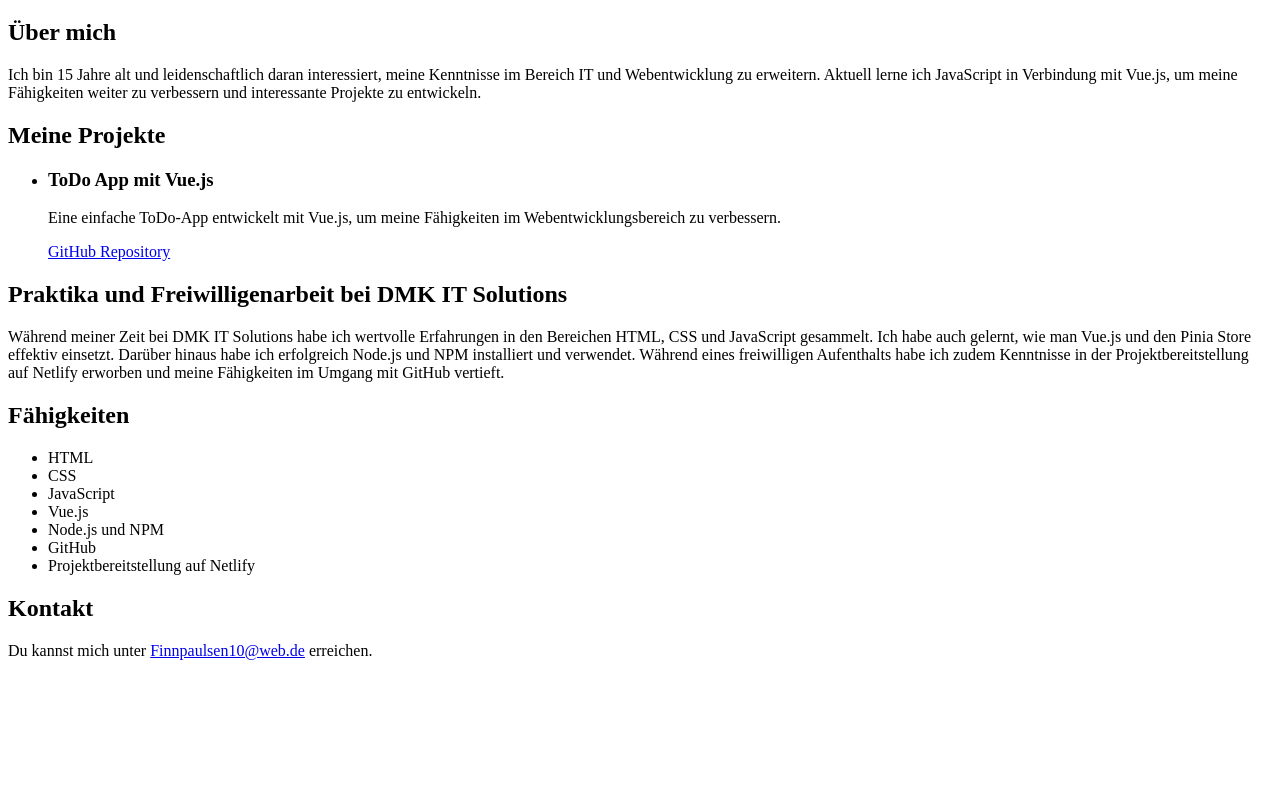
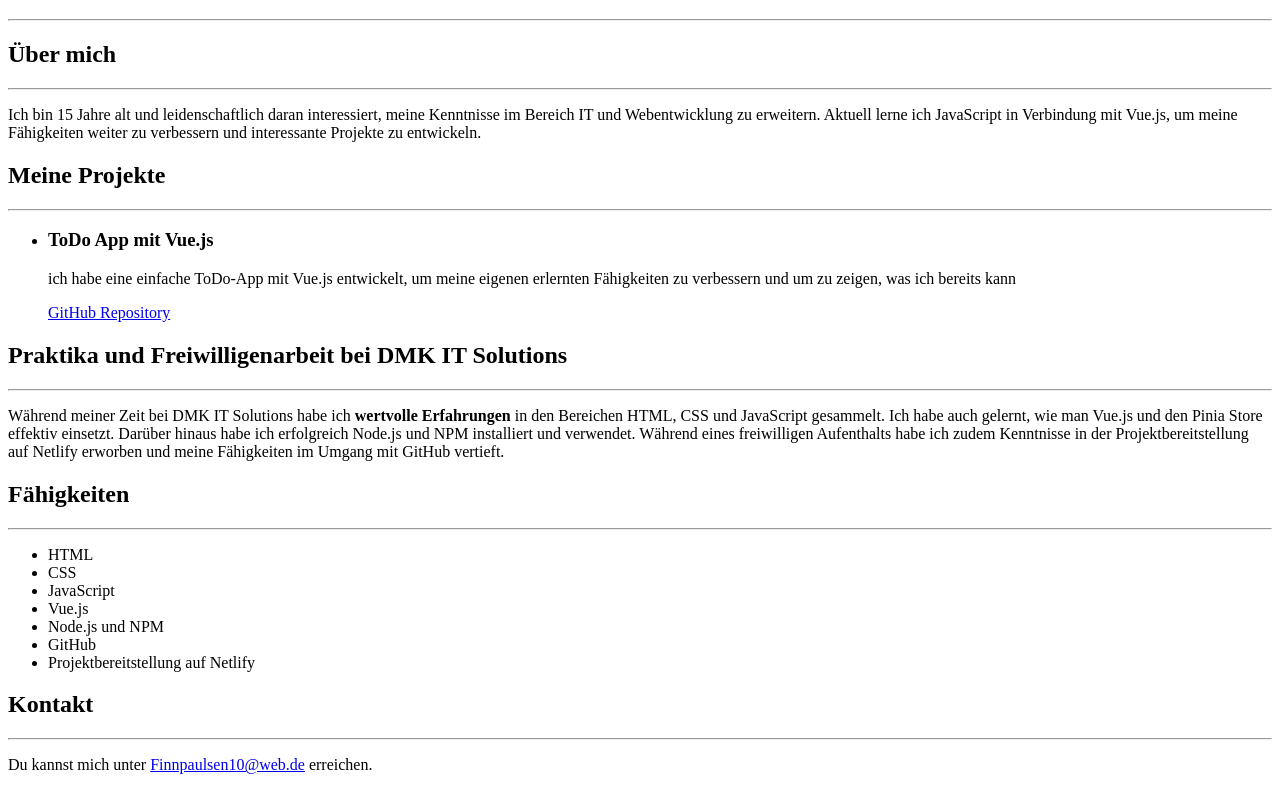
Before and after one commit to Finn-paulsen/Finn-paulsen.github.io, a plain HTML site: page index.html in a window 1280 px wide. Shown: the part 61-851 px from the top of the page. Before the commit the page ends 800 px from the top, so only its background shows below. Drawn offline with Linux system fonts and the light colour scheme.

Commit message:
Add files via upload

```diff
--- a/index.html
+++ b/index.html
@@ -8,27 +8,32 @@
 <body>
     <header>
         <h1>Herzlich Willkommen zu meinem GitHub Portfolio</h1>
+        <hr>
     </header>
     <section id="about">
         <h2>Über mich</h2>
+        <hr>
         <p>Ich bin 15 Jahre alt und leidenschaftlich daran interessiert, meine Kenntnisse im Bereich IT und Webentwicklung zu erweitern. Aktuell lerne ich JavaScript in Verbindung mit Vue.js, um meine Fähigkeiten weiter zu verbessern und interessante Projekte zu entwickeln.</p>
     </section>
     <section id="projects">
         <h2>Meine Projekte</h2>
+        <hr>
         <ul>
             <li>
                 <h3>ToDo App mit Vue.js</h3>
-                <p>Eine einfache ToDo-App entwickelt mit Vue.js, um meine Fähigkeiten im Webentwicklungsbereich zu verbessern.</p>
+                <p>ich habe eine einfache ToDo-App mit Vue.js entwickelt, um meine eigenen erlernten Fähigkeiten zu verbessern und um zu zeigen, was ich bereits kann</p>
                 <a href="https://github.com/Finn-paulsen/MeinerstesVueProjekt" target="_blank">GitHub Repository</a>
             </li>
         </ul>
     </section>
     <section id="experience">
         <h2>Praktika und Freiwilligenarbeit bei DMK IT Solutions</h2>
-        <p>Während meiner Zeit bei DMK IT Solutions habe ich wertvolle Erfahrungen in den Bereichen HTML, CSS und JavaScript gesammelt. Ich habe auch gelernt, wie man Vue.js und den Pinia Store effektiv einsetzt. Darüber hinaus habe ich erfolgreich Node.js und NPM installiert und verwendet. Während eines freiwilligen Aufenthalts habe ich zudem Kenntnisse in der Projektbereitstellung auf Netlify erworben und meine Fähigkeiten im Umgang mit GitHub vertieft.</p>
+        <hr>
+        <p>Während meiner Zeit bei DMK IT Solutions habe ich <b>wertvolle Erfahrungen </b> in den Bereichen HTML, CSS und JavaScript gesammelt. Ich habe auch gelernt, wie man Vue.js und den Pinia Store effektiv einsetzt. Darüber hinaus habe ich erfolgreich Node.js und NPM installiert und verwendet. Während eines freiwilligen Aufenthalts habe ich zudem Kenntnisse in der Projektbereitstellung auf Netlify erworben und meine Fähigkeiten im Umgang mit GitHub vertieft.</p>
     </section>
     <section id="skills">
         <h2>Fähigkeiten</h2>
+        <hr>
         <ul>
             <li>HTML</li>
             <li>CSS</li>
@@ -41,6 +46,7 @@
     </section>
     <section id="contact">
         <h2>Kontakt</h2>
+        <hr>
         <p>Du kannst mich unter <a href="Finnpaulsen10@web.de">Finnpaulsen10@web.de</a> erreichen.</p>
     </section>
 </body>
```
